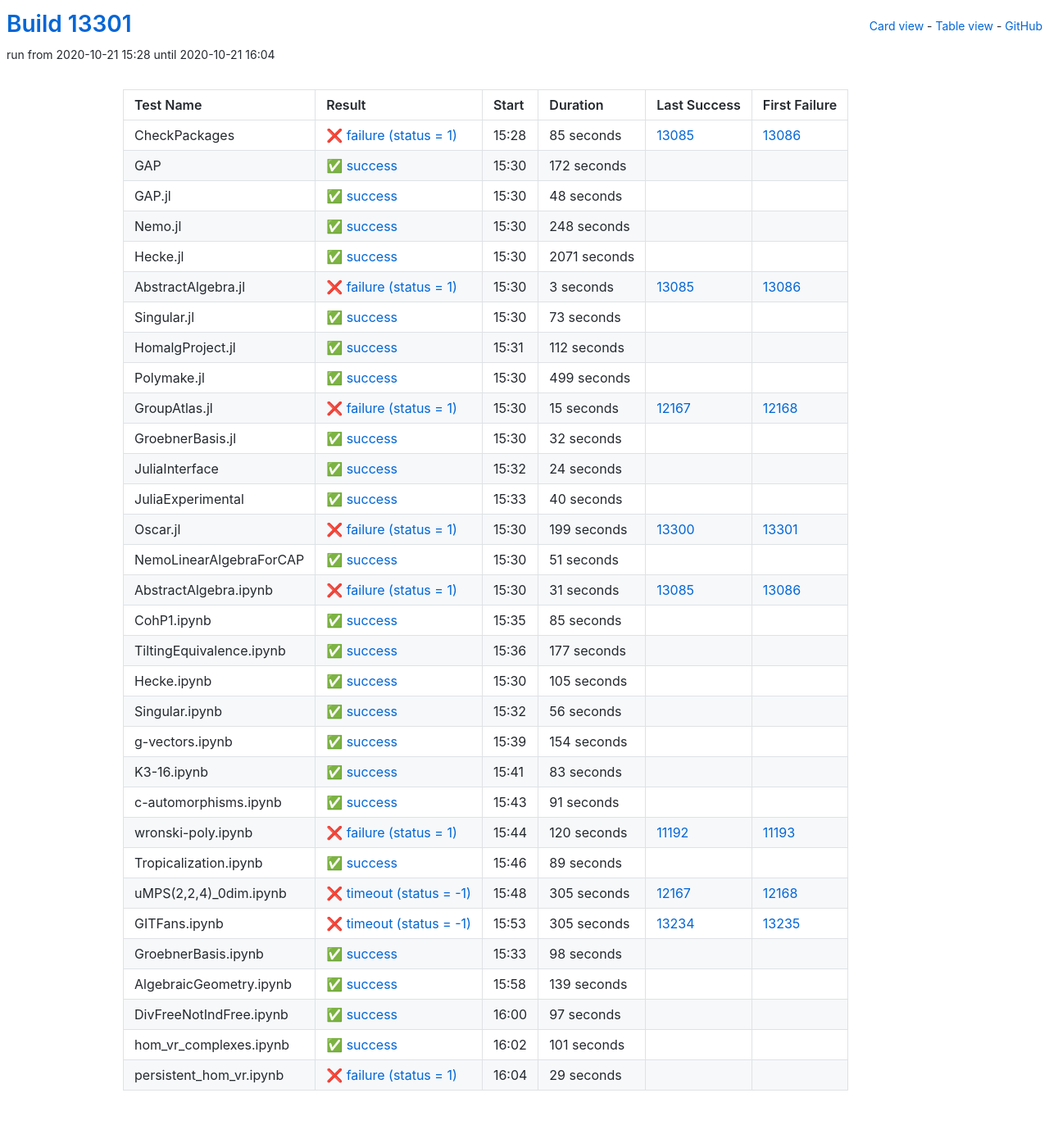
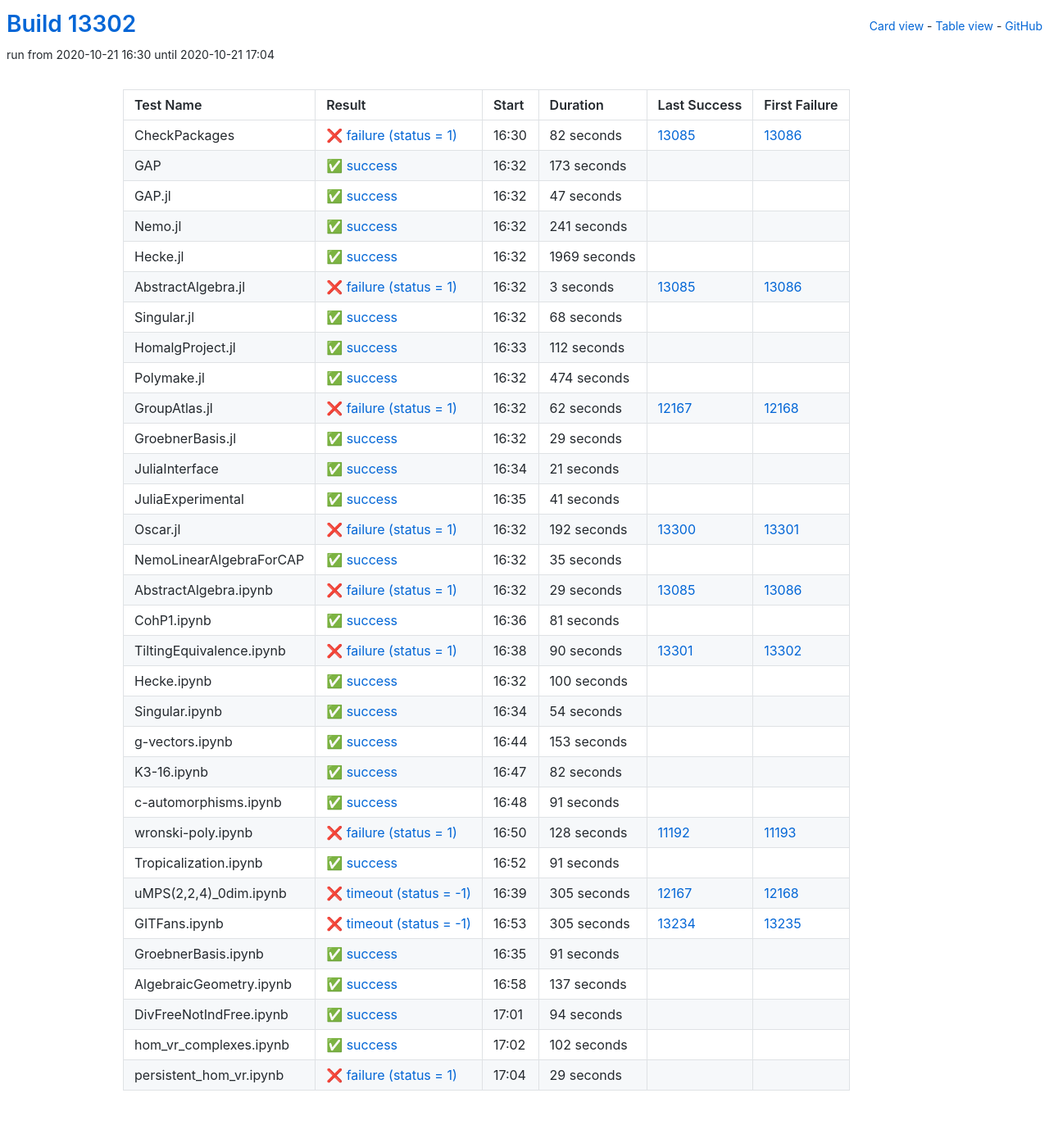
Before and after one commit to oscar-system/oscar-ci-status, a Jekyll site: the page built from table.html, in a window 1280 px wide. Shown: the whole page at 82% size. Built offline with Jekyll 4.4.1, drawn with Linux system fonts in a browser that asks for light colours.

Commit message:
Build #13302

```diff
--- a/_data/ci.yml
+++ b/_data/ci.yml
@@ -1,6 +1,6 @@
 ---
-build: 13301
-build_url: https://oscarci.mathematik.uni-kl.de/job/oscar/13301/
+build: 13302
+build_url: https://oscarci.mathematik.uni-kl.de/job/oscar/13302/
 job: oscar
 organization: oscar-system
 repo: oscar-ci-status
@@ -8,68 +8,68 @@
 tests:
 - name: CheckPackages
   id: checkpackages
-  log: https://oscarci.mathematik.uni-kl.de/job/oscar/13301/artifact/logs/build-13301/CheckPackages.log
-  start: 2020-10-21 15:28
+  log: https://oscarci.mathematik.uni-kl.de/job/oscar/13302/artifact/logs/build-13302/CheckPackages.log
+  start: 2020-10-21 16:30
   success: false
   exitcode: 1
   status: failure
-  duration: 85
+  duration: 82
   last_success: 13085
   last_success_url: https://oscarci.mathematik.uni-kl.de/job/oscar/13085/
   first_failure: 13086
   first_failure_url: https://oscarci.mathematik.uni-kl.de/job/oscar/13086/
 - name: GAP
   id: gap
-  log: https://oscarci.mathematik.uni-kl.de/job/oscar/13301/artifact/logs/build-13301/GAP.log
-  start: 2020-10-21 15:30
+  log: https://oscarci.mathematik.uni-kl.de/job/oscar/13302/artifact/logs/build-13302/GAP.log
+  start: 2020-10-21 16:32
   success: true
   exitcode: 0
   status: success
-  duration: 172
+  duration: 173
   last_success: false
   last_success_url:
   first_failure: false
   first_failure_url:
 - name: GAP.jl
   id: gap-jl
-  log: https://oscarci.mathematik.uni-kl.de/job/oscar/13301/artifact/logs/build-13301/GAP.jl.log
-  start: 2020-10-21 15:30
+  log: https://oscarci.mathematik.uni-kl.de/job/oscar/13302/artifact/logs/build-13302/GAP.jl.log
+  start: 2020-10-21 16:32
   success: true
   exitcode: 0
   status: success
-  duration: 48
+  duration: 47
   last_success: false
   last_success_url:
   first_failure: false
   first_failure_url:
 - name: Nemo.jl
   id: nemo-jl
-  log: https://oscarci.mathematik.uni-kl.de/job/oscar/13301/artifact/logs/build-13301/Nemo.jl.log
-  start: 2020-10-21 15:30
+  log: https://oscarci.mathematik.uni-kl.de/job/oscar/13302/artifact/logs/build-13302/Nemo.jl.log
+  start: 2020-10-21 16:32
   success: true
   exitcode: 0
   status: success
-  duration: 248
+  duration: 241
   last_success: false
   last_success_url:
   first_failure: false
   first_failure_url:
 - name: Hecke.jl
   id: hecke-jl
-  log: https://oscarci.mathematik.uni-kl.de/job/oscar/13301/artifact/logs/build-13301/Hecke.jl.log
-  start: 2020-10-21 15:30
+  log: https://oscarci.mathematik.uni-kl.de/job/oscar/13302/artifact/logs/build-13302/Hecke.jl.log
+  start: 2020-10-21 16:32
   success: true
   exitcode: 0
   status: success
-  duration: 2071
+  duration: 1969
   last_success: false
   last_success_url:
   first_failure: false
   first_failure_url:
 - name: AbstractAlgebra.jl
   id: abstractalgebra-jl
-  log: https://oscarci.mathematik.uni-kl.de/job/oscar/13301/artifact/logs/build-13301/AbstractAlgebra.jl.log
-  start: 2020-10-21 15:30
+  log: https://oscarci.mathematik.uni-kl.de/job/oscar/13302/artifact/logs/build-13302/AbstractAlgebra.jl.log
+  start: 2020-10-21 16:32
   success: false
   exitcode: 1
   status: failure
@@ -80,20 +80,20 @@
   first_failure_url: https://oscarci.mathematik.uni-kl.de/job/oscar/13086/
 - name: Singular.jl
   id: singular-jl
-  log: https://oscarci.mathematik.uni-kl.de/job/oscar/13301/artifact/logs/build-13301/Singular.jl.log
-  start: 2020-10-21 15:30
+  log: https://oscarci.mathematik.uni-kl.de/job/oscar/13302/artifact/logs/build-13302/Singular.jl.log
+  start: 2020-10-21 16:32
   success: true
   exitcode: 0
   status: success
-  duration: 73
+  duration: 68
   last_success: false
   last_success_url:
   first_failure: false
   first_failure_url:
 - name: HomalgProject.jl
   id: homalgproject-jl
-  log: https://oscarci.mathematik.uni-kl.de/job/oscar/13301/artifact/logs/build-13301/HomalgProject.jl.log
-  start: 2020-10-21 15:31
+  log: https://oscarci.mathematik.uni-kl.de/job/oscar/13302/artifact/logs/build-13302/HomalgProject.jl.log
+  start: 2020-10-21 16:33
   success: true
   exitcode: 0
   status: success
@@ -104,176 +104,176 @@
   first_failure_url:
 - name: Polymake.jl
   id: polymake-jl
-  log: https://oscarci.mathematik.uni-kl.de/job/oscar/13301/artifact/logs/build-13301/Polymake.jl.log
-  start: 2020-10-21 15:30
+  log: https://oscarci.mathematik.uni-kl.de/job/oscar/13302/artifact/logs/build-13302/Polymake.jl.log
+  start: 2020-10-21 16:32
   success: true
   exitcode: 0
   status: success
-  duration: 499
+  duration: 474
   last_success: false
   last_success_url:
   first_failure: false
   first_failure_url:
 - name: GroupAtlas.jl
   id: groupatlas-jl
-  log: https://oscarci.mathematik.uni-kl.de/job/oscar/13301/artifact/logs/build-13301/GroupAtlas.jl.log
-  start: 2020-10-21 15:30
+  log: https://oscarci.mathematik.uni-kl.de/job/oscar/13302/artifact/logs/build-13302/GroupAtlas.jl.log
+  start: 2020-10-21 16:32
   success: false
   exitcode: 1
   status: failure
-  duration: 15
+  duration: 62
   last_success: 12167
   last_success_url: https://oscarci.mathematik.uni-kl.de/job/oscar/12167/
   first_failure: 12168
   first_failure_url: https://oscarci.mathematik.uni-kl.de/job/oscar/12168/
 - name: GroebnerBasis.jl
   id: groebnerbasis-jl
-  log: https://oscarci.mathematik.uni-kl.de/job/oscar/13301/artifact/logs/build-13301/GroebnerBasis.jl.log
-  start: 2020-10-21 15:30
+  log: https://oscarci.mathematik.uni-kl.de/job/oscar/13302/artifact/logs/build-13302/GroebnerBasis.jl.log
+  start: 2020-10-21 16:32
   success: true
   exitcode: 0
   status: success
-  duration: 32
+  duration: 29
   last_success: false
   last_success_url:
   first_failure: false
   first_failure_url:
 - name: JuliaInterface
   id: juliainterface
-  log: https://oscarci.mathematik.uni-kl.de/job/oscar/13301/artifact/logs/build-13301/JuliaInterface.log
-  start: 2020-10-21 15:32
+  log: https://oscarci.mathematik.uni-kl.de/job/oscar/13302/artifact/logs/build-13302/JuliaInterface.log
+  start: 2020-10-21 16:34
   success: true
   exitcode: 0
   status: success
-  duration: 24
+  duration: 21
   last_success: false
   last_success_url:
   first_failure: false
   first_failure_url:
 - name: JuliaExperimental
   id: juliaexperimental
-  log: https://oscarci.mathematik.uni-kl.de/job/oscar/13301/artifact/logs/build-13301/JuliaExperimental.log
-  start: 2020-10-21 15:33
+  log: https://oscarci.mathematik.uni-kl.de/job/oscar/13302/artifact/logs/build-13302/JuliaExperimental.log
+  start: 2020-10-21 16:35
   success: true
   exitcode: 0
   status: success
-  duration: 40
+  duration: 41
   last_success: false
   last_success_url:
   first_failure: false
   first_failure_url:
 - name: Oscar.jl
   id: oscar-jl
-  log: https://oscarci.mathematik.uni-kl.de/job/oscar/13301/artifact/logs/build-13301/Oscar.jl.log
-  start: 2020-10-21 15:30
+  log: https://oscarci.mathematik.uni-kl.de/job/oscar/13302/artifact/logs/build-13302/Oscar.jl.log
+  start: 2020-10-21 16:32
   success: false
   exitcode: 1
   status: failure
-  duration: 199
+  duration: 192
   last_success: 13300
   last_success_url: https://oscarci.mathematik.uni-kl.de/job/oscar/13300/
   first_failure: 13301
   first_failure_url: https://oscarci.mathematik.uni-kl.de/job/oscar/13301/
 - name: NemoLinearAlgebraForCAP
   id: nemolinearalgebraforcap
-  log: https://oscarci.mathematik.uni-kl.de/job/oscar/13301/artifact/logs/build-13301/NemoLinearAlgebraForCAP.log
-  start: 2020-10-21 15:30
+  log: https://oscarci.mathematik.uni-kl.de/job/oscar/13302/artifact/logs/build-13302/NemoLinearAlgebraForCAP.log
+  start: 2020-10-21 16:32
   success: true
   exitcode: 0
   status: success
-  duration: 51
+  duration: 35
   last_success: false
   last_success_url:
   first_failure: false
   first_failure_url:
 - name: AbstractAlgebra.ipynb
   id: abstractalgebra-ipynb
-  log: https://oscarci.mathematik.uni-kl.de/job/oscar/13301/artifact/logs/build-13301/AbstractAlgebra.ipynb.log
-  start: 2020-10-21 15:30
+  log: https://oscarci.mathematik.uni-kl.de/job/oscar/13302/artifact/logs/build-13302/AbstractAlgebra.ipynb.log
+  start: 2020-10-21 16:32
   success: false
   exitcode: 1
   status: failure
-  duration: 31
+  duration: 29
   last_success: 13085
   last_success_url: https://oscarci.mathematik.uni-kl.de/job/oscar/13085/
   first_failure: 13086
   first_failure_url: https://oscarci.mathematik.uni-kl.de/job/oscar/13086/
 - name: CohP1.ipynb
   id: cohp1-ipynb
-  log: https://oscarci.mathematik.uni-kl.de/job/oscar/13301/artifact/logs/build-13301/CohP1.ipynb.log
-  start: 2020-10-21 15:35
+  log: https://oscarci.mathematik.uni-kl.de/job/oscar/13302/artifact/logs/build-13302/CohP1.ipynb.log
+  start: 2020-10-21 16:36
   success: true
   exitcode: 0
   status: success
-  duration: 85
+  duration: 81
   last_success: false
   last_success_url:
   first_failure: false
   first_failure_url:
 - name: TiltingEquivalence.ipynb
   id: tiltingequivalence-ipynb
-  log: https://oscarci.mathematik.uni-kl.de/job/oscar/13301/artifact/logs/build-13301/TiltingEquivalence.ipynb.log
-  start: 2020-10-21 15:36
+  log: https://oscarci.mathematik.uni-kl.de/job/oscar/13302/artifact/logs/build-13302/TiltingEquivalence.ipynb.log
+  start: 2020-10-21 16:38
+  success: false
+  exitcode: 1
+  status: failure
+  duration: 90
+  last_success: 13301
+  last_success_url: https://oscarci.mathematik.uni-kl.de/job/oscar/13301/
+  first_failure: 13302
+  first_failure_url: https://oscarci.mathematik.uni-kl.de/job/oscar/13302/
+- name: Hecke.ipynb
+  id: hecke-ipynb
+  log: https://oscarci.mathematik.uni-kl.de/job/oscar/13302/artifact/logs/build-13302/Hecke.ipynb.log
+  start: 2020-10-21 16:32
   success: true
   exitcode: 0
   status: success
-  duration: 177
-  last_success: false
-  last_success_url:
-  first_failure: false
-  first_failure_url:
-- name: Hecke.ipynb
-  id: hecke-ipynb
-  log: https://oscarci.mathematik.uni-kl.de/job/oscar/13301/artifact/logs/build-13301/Hecke.ipynb.log
-  start: 2020-10-21 15:30
-  success: true
-  exitcode: 0
-  status: success
-  duration: 105
+  duration: 100
   last_success: false
   last_success_url:
   first_failure: false
   first_failure_url:
 - name: Singular.ipynb
   id: singular-ipynb
-  log: https://oscarci.mathematik.uni-kl.de/job/oscar/13301/artifact/logs/build-13301/Singular.ipynb.log
-  start: 2020-10-21 15:32
+  log: https://oscarci.mathematik.uni-kl.de/job/oscar/13302/artifact/logs/build-13302/Singular.ipynb.log
+  start: 2020-10-21 16:34
   success: true
   exitcode: 0
   status: success
-  duration: 56
+  duration: 54
   last_success: false
   last_success_url:
   first_failure: false
   first_failure_url:
 - name: g-vectors.ipynb
   id: g-vectors-ipynb
-  log: https://oscarci.mathematik.uni-kl.de/job/oscar/13301/artifact/logs/build-13301/g-vectors.ipynb.log
-  start: 2020-10-21 15:39
+  log: https://oscarci.mathematik.uni-kl.de/job/oscar/13302/artifact/logs/build-13302/g-vectors.ipynb.log
+  start: 2020-10-21 16:44
   success: true
   exitcode: 0
   status: success
-  duration: 154
+  duration: 153
   last_success: false
   last_success_url:
   first_failure: false
   first_failure_url:
 - name: K3-16.ipynb
   id: k3-16-ipynb
-  log: https://oscarci.mathematik.uni-kl.de/job/oscar/13301/artifact/logs/build-13301/K3-16.ipynb.log
-  start: 2020-10-21 15:41
+  log: https://oscarci.mathematik.uni-kl.de/job/oscar/13302/artifact/logs/build-13302/K3-16.ipynb.log
+  start: 2020-10-21 16:47
   success: true
   exitcode: 0
   status: success
-  duration: 83
+  duration: 82
   last_success: false
   last_success_url:
   first_failure: false
   first_failure_url:
 - name: c-automorphisms.ipynb
   id: c-automorphisms-ipynb
-  log: https://oscarci.mathematik.uni-kl.de/job/oscar/13301/artifact/logs/build-13301/c-automorphisms.ipynb.log
-  start: 2020-10-21 15:43
+  log: https://oscarci.mathematik.uni-kl.de/job/oscar/13302/artifact/logs/build-13302/c-automorphisms.ipynb.log
+  start: 2020-10-21 16:48
   success: true
   exitcode: 0
   status: success
@@ -284,32 +284,32 @@
   first_failure_url:
 - name: wronski-poly.ipynb
   id: wronski-poly-ipynb
-  log: https://oscarci.mathematik.uni-kl.de/job/oscar/13301/artifact/logs/build-13301/wronski-poly.ipynb.log
-  start: 2020-10-21 15:44
+  log: https://oscarci.mathematik.uni-kl.de/job/oscar/13302/artifact/logs/build-13302/wronski-poly.ipynb.log
+  start: 2020-10-21 16:50
   success: false
   exitcode: 1
   status: failure
-  duration: 120
+  duration: 128
   last_success: 11192
   last_success_url: https://oscarci.mathematik.uni-kl.de/job/oscar/11192/
   first_failure: 11193
   first_failure_url: https://oscarci.mathematik.uni-kl.de/job/oscar/11193/
 - name: Tropicalization.ipynb
   id: tropicalization-ipynb
-  log: https://oscarci.mathematik.uni-kl.de/job/oscar/13301/artifact/logs/build-13301/Tropicalization.ipynb.log
-  start: 2020-10-21 15:46
+  log: https://oscarci.mathematik.uni-kl.de/job/oscar/13302/artifact/logs/build-13302/Tropicalization.ipynb.log
+  start: 2020-10-21 16:52
   success: true
   exitcode: 0
   status: success
-  duration: 89
+  duration: 91
   last_success: false
   last_success_url:
   first_failure: false
   first_failure_url:
 - name: uMPS(2,2,4)_0dim.ipynb
   id: umps-2-2-4-0dim-ipynb
-  log: https://oscarci.mathematik.uni-kl.de/job/oscar/13301/artifact/logs/build-13301/uMPS-2-2-4-_0dim.ipynb.log
-  start: 2020-10-21 15:48
+  log: https://oscarci.mathematik.uni-kl.de/job/oscar/13302/artifact/logs/build-13302/uMPS-2-2-4-_0dim.ipynb.log
+  start: 2020-10-21 16:39
   success: false
   exitcode: -1
   status: timeout
@@ -320,8 +320,8 @@
   first_failure_url: https://oscarci.mathematik.uni-kl.de/job/oscar/12168/
 - name: GITFans.ipynb
   id: gitfans-ipynb
-  log: https://oscarci.mathematik.uni-kl.de/job/oscar/13301/artifact/logs/build-13301/GITFans.ipynb.log
-  start: 2020-10-21 15:53
+  log: https://oscarci.mathematik.uni-kl.de/job/oscar/13302/artifact/logs/build-13302/GITFans.ipynb.log
+  start: 2020-10-21 16:53
   success: false
   exitcode: -1
   status: timeout
@@ -332,56 +332,56 @@
   first_failure_url: https://oscarci.mathematik.uni-kl.de/job/oscar/13235/
 - name: GroebnerBasis.ipynb
   id: groebnerbasis-ipynb
-  log: https://oscarci.mathematik.uni-kl.de/job/oscar/13301/artifact/logs/build-13301/GroebnerBasis.ipynb.log
-  start: 2020-10-21 15:33
+  log: https://oscarci.mathematik.uni-kl.de/job/oscar/13302/artifact/logs/build-13302/GroebnerBasis.ipynb.log
+  start: 2020-10-21 16:35
   success: true
   exitcode: 0
   status: success
-  duration: 98
+  duration: 91
   last_success: false
   last_success_url:
   first_failure: false
   first_failure_url:
 - name: AlgebraicGeometry.ipynb
   id: algebraicgeometry-ipynb
-  log: https://oscarci.mathematik.uni-kl.de/job/oscar/13301/artifact/logs/build-13301/AlgebraicGeometry.ipynb.log
-  start: 2020-10-21 15:58
+  log: https://oscarci.mathematik.uni-kl.de/job/oscar/13302/artifact/logs/build-13302/AlgebraicGeometry.ipynb.log
+  start: 2020-10-21 16:58
   success: true
   exitcode: 0
   status: success
-  duration: 139
+  duration: 137
   last_success: false
   last_success_url:
   first_failure: false
   first_failure_url:
 - name: DivFreeNotIndFree.ipynb
   id: divfreenotindfree-ipynb
-  log: https://oscarci.mathematik.uni-kl.de/job/oscar/13301/artifact/logs/build-13301/DivFreeNotIndFree.ipynb.log
-  start: 2020-10-21 16:00
+  log: https://oscarci.mathematik.uni-kl.de/job/oscar/13302/artifact/logs/build-13302/DivFreeNotIndFree.ipynb.log
+  start: 2020-10-21 17:01
   success: true
   exitcode: 0
   status: success
-  duration: 97
+  duration: 94
   last_success: false
   last_success_url:
   first_failure: false
   first_failure_url:
 - name: hom_vr_complexes.ipynb
   id: hom-vr-complexes-ipynb
-  log: https://oscarci.mathematik.uni-kl.de/job/oscar/13301/artifact/logs/build-13301/hom_vr_complexes.ipynb.log
-  start: 2020-10-21 16:02
+  log: https://oscarci.mathematik.uni-kl.de/job/oscar/13302/artifact/logs/build-13302/hom_vr_complexes.ipynb.log
+  start: 2020-10-21 17:02
   success: true
   exitcode: 0
   status: success
-  duration: 101
+  duration: 102
   last_success: false
   last_success_url:
   first_failure: false
   first_failure_url:
 - name: persistent_hom_vr.ipynb
   id: persistent-hom-vr-ipynb
-  log: https://oscarci.mathematik.uni-kl.de/job/oscar/13301/artifact/logs/build-13301/persistent_hom_vr.ipynb.log
-  start: 2020-10-21 16:04
+  log: https://oscarci.mathematik.uni-kl.de/job/oscar/13302/artifact/logs/build-13302/persistent_hom_vr.ipynb.log
+  start: 2020-10-21 17:04
   success: false
   exitcode: 1
   status: failure
```
Also changed, not shown: README.md.
